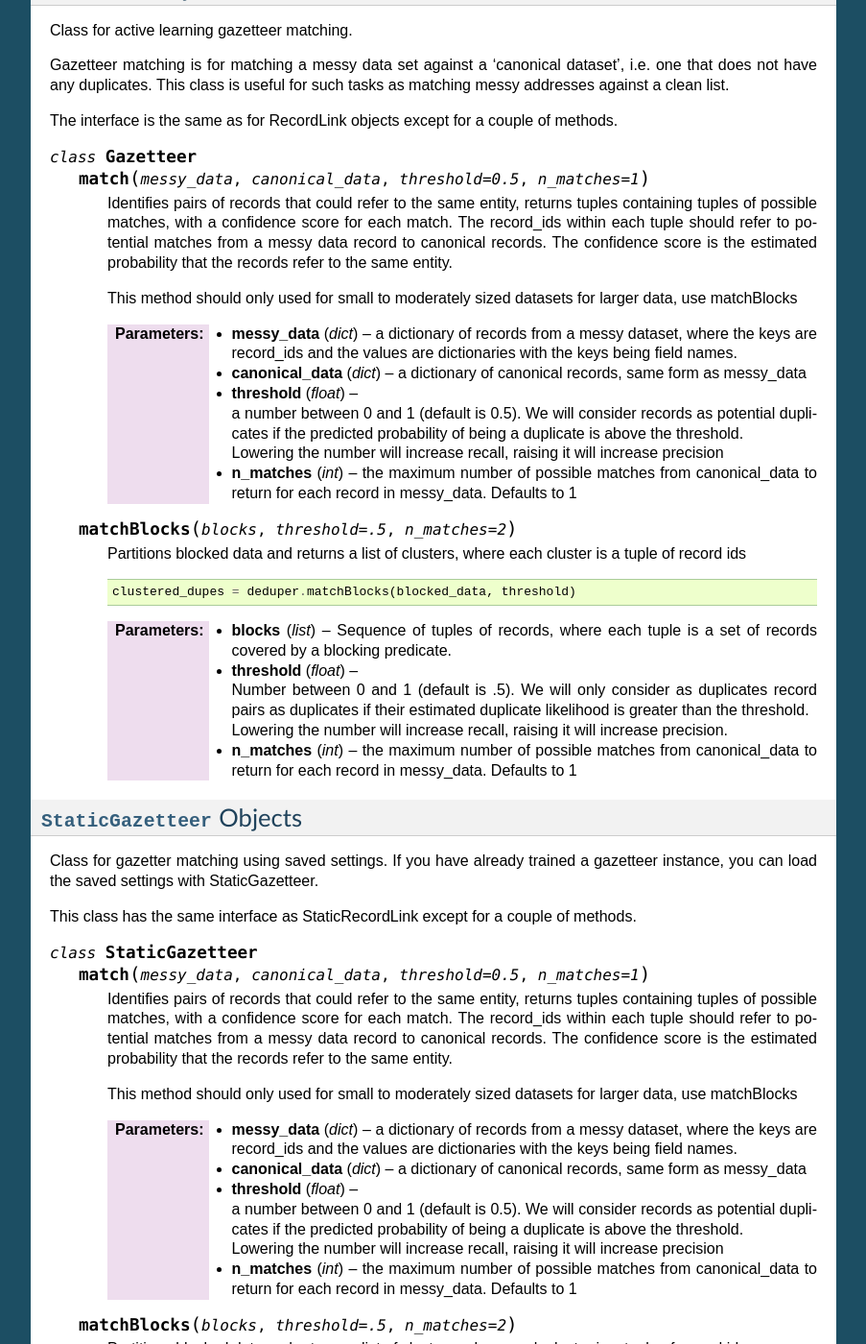
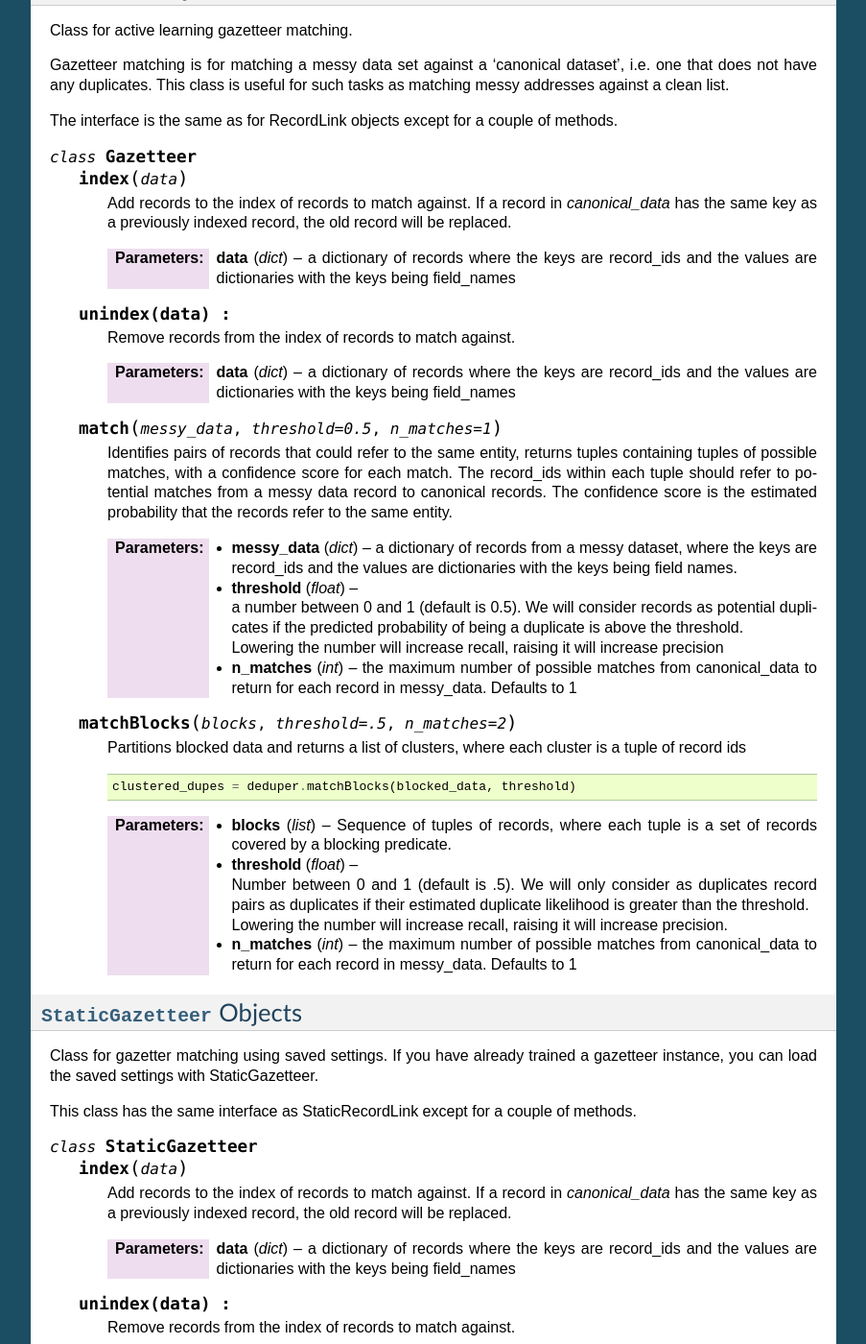
Before and after one commit to dedupeio/dedupe, a Sphinx documentation site: the page built from docs/API-documentation.rst, in a window 1280 px wide and 1400 px high, scrolled down 12845 px. Shown: the whole window at 96% size, without its empty margins (198-1101 px from the left). Built offline with Sphinx 7.4.7, drawn with Linux system fonts in a browser that asks for light colours; some of the changed text lies outside the part shown.

```diff
--- a/docs/common_gazetteer_methods.rst
+++ b/docs/common_gazetteer_methods.rst
@@ -1,4 +1,25 @@
-.. py:method:: match(messy_data, canonical_data, threshold=0.5, n_matches=1)
+.. py:method:: index(data)
+
+   Add records to the index of records to match against. If a record in
+   `canonical_data` has the same key as a previously indexed record, the
+   old record will be replaced.
+
+   :param dict data: a dictionary of records where the keys
+		     are record_ids and the values are
+		     dictionaries with the keys being
+		     field_names
+
+.. py:method:: unindex(data) :
+
+   Remove records from the index of records to match against.
+
+   :param dict data: a dictionary of records where the keys
+		     are record_ids and the values are
+		     dictionaries with the keys being
+		     field_names
+
+
+.. py:method:: match(messy_data, threshold=0.5, n_matches=1)
 
    Identifies pairs of records that could refer to the same entity,
    returns tuples containing tuples of possible matches, with a
@@ -7,16 +28,11 @@
    canonical records. The confidence score is the estimated
    probability that the records refer to the same entity.
 
-   This method should only used for small to moderately sized datasets for
-   larger data, use matchBlocks
-
    :param dict messy_data: a dictionary of records from a messy
 			   dataset, where the keys are record_ids and
 			   the values are dictionaries with the keys
 			   being field names.
 
-   :param dict canonical_data: a dictionary of canonical records,
-			       same form as messy_data
    :param float threshold: a number between 0 and 1 (default is
 			   0.5). We will consider records as
 			   potential duplicates if the predicted
--- a/docs/conf.py
+++ b/docs/conf.py
@@ -56,9 +56,9 @@ copyright = u'2014, Forest Gregg, Derek Eder, and contributors'
 # built documents.
 #
 # The short X.Y version.
-version = '0.6'
+version = '0.7'
 # The full version, including alpha/beta/rc tags.
-release = '0.6.0'
+release = '0.7.0'
 
 # The language for content autogenerated by Sphinx. Refer to documentation
 # for a list of supported languages.
--- a/setup.py
+++ b/setup.py
@@ -39,7 +39,7 @@ except ImportError:
 setup(
     name='dedupe',
     url='https://github.com/datamade/dedupe',
-    version='0.6.1',
+    version='0.7',
     description='A python library for accurate and scaleable data deduplication and entity-resolution',
     packages=['dedupe', 'dedupe.distance'],
     ext_modules=[NumpyExtension('dedupe.distance.affinegap', ['src/affinegap.c']),
```
Also changed, not shown: CHANGELOG.md (+8 -0 lines).
